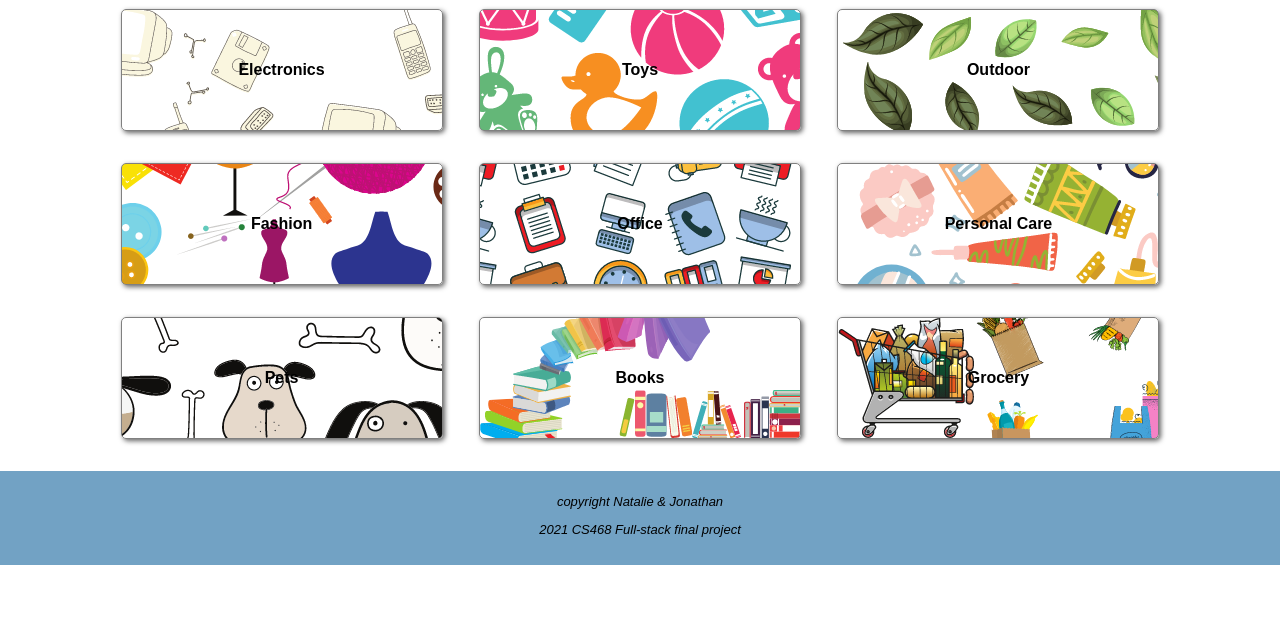
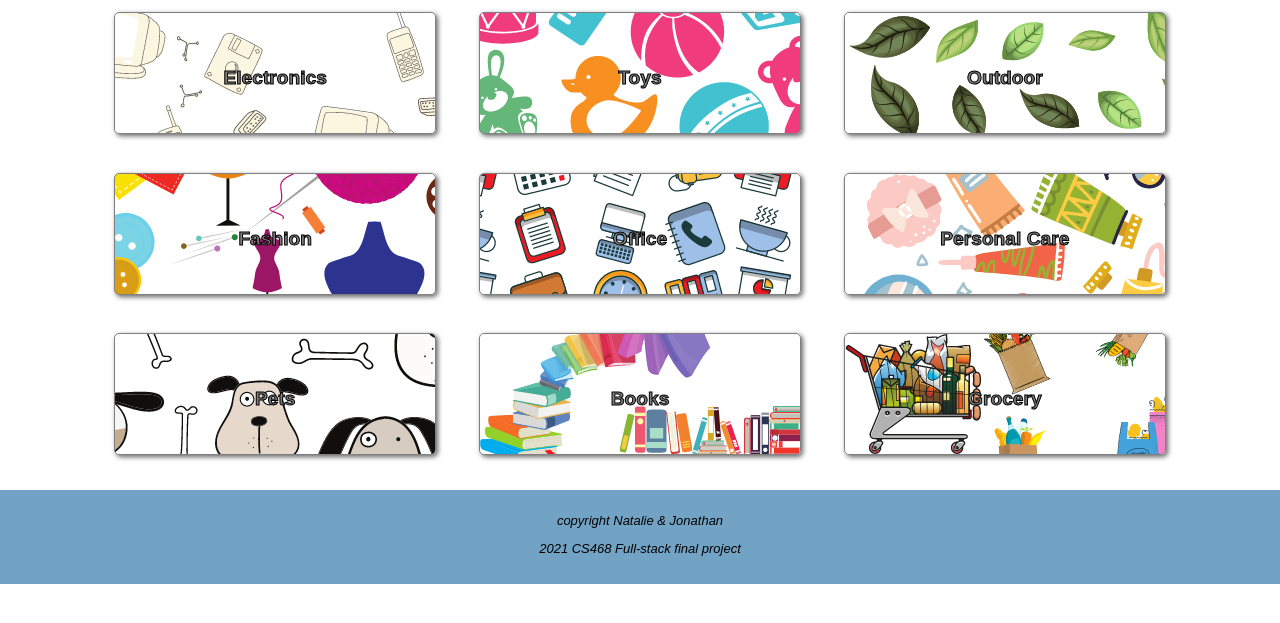
Before and after one commit to fjonass/fullstackproject, a plain HTML site: page index.html in a window 1280 px wide. Shown: the part 67-690 px from the top of the page. Drawn offline with Linux system fonts and the light colour scheme.

Commit message:
update index.css categories color

```diff
--- a/index.css
+++ b/index.css
@@ -90,6 +90,10 @@ body {
     cursor: pointer;
     font-weight: bolder;
     border-radius: 5px;
+    /* todo change color! */
+    -webkit-text-stroke: 1px black;
+    -webkit-text-fill-color: gray;
+    font-size: larger;
 }
 
 .sub-box p{
```
